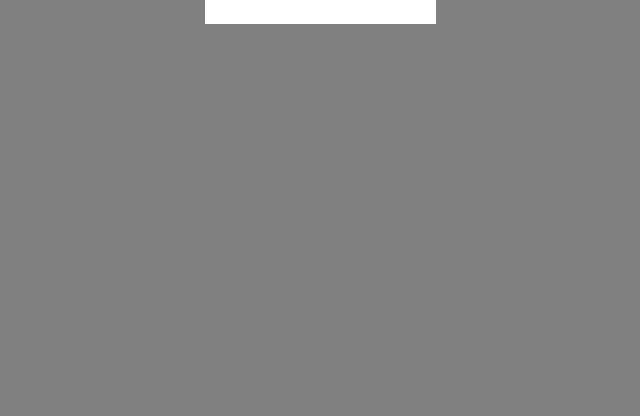
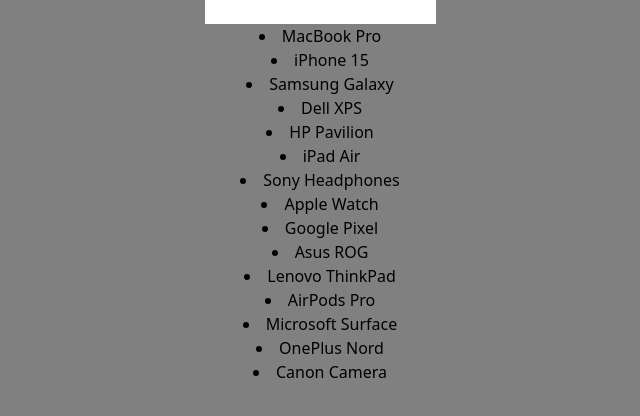
Before and after one commit to bobbyDeepak1415/File_Uploader, a React (Create React App) app: page / in a window 1280 px wide. Shown: the top 416 px of the page, without its empty margins (320-960 px from the left). Built offline with nearby package versions, Linux system fonts and the light colour scheme.

Commit message:
setup done

```diff
--- a/src/DeleteThis.jsx
+++ b/src/DeleteThis.jsx
@@ -23,7 +23,7 @@ const DeleteThis = () => {
 
   const [query,setQuery]=useState("")
 
-  const filteredProducts=[]
+  const filteredProducts=products.filter((product)=>product.name.toLowerCase().includes(query.toLocaleLowerCase()))
 
   return (
     <div style={{backgroundColor:"gray",height:"100vh"}}>
```
